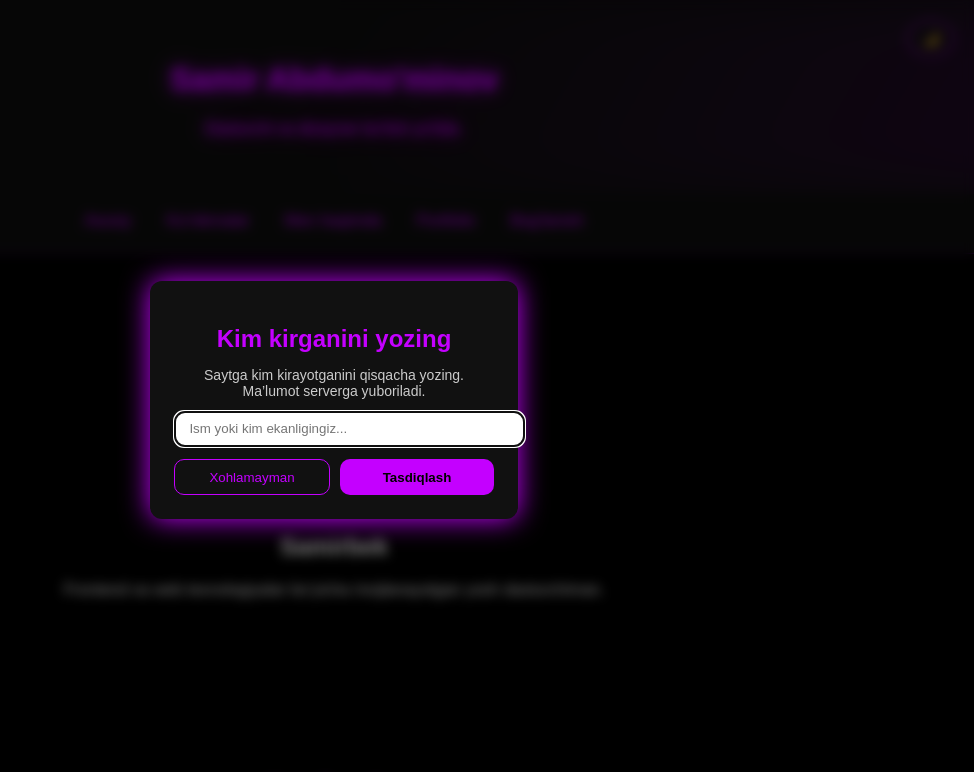
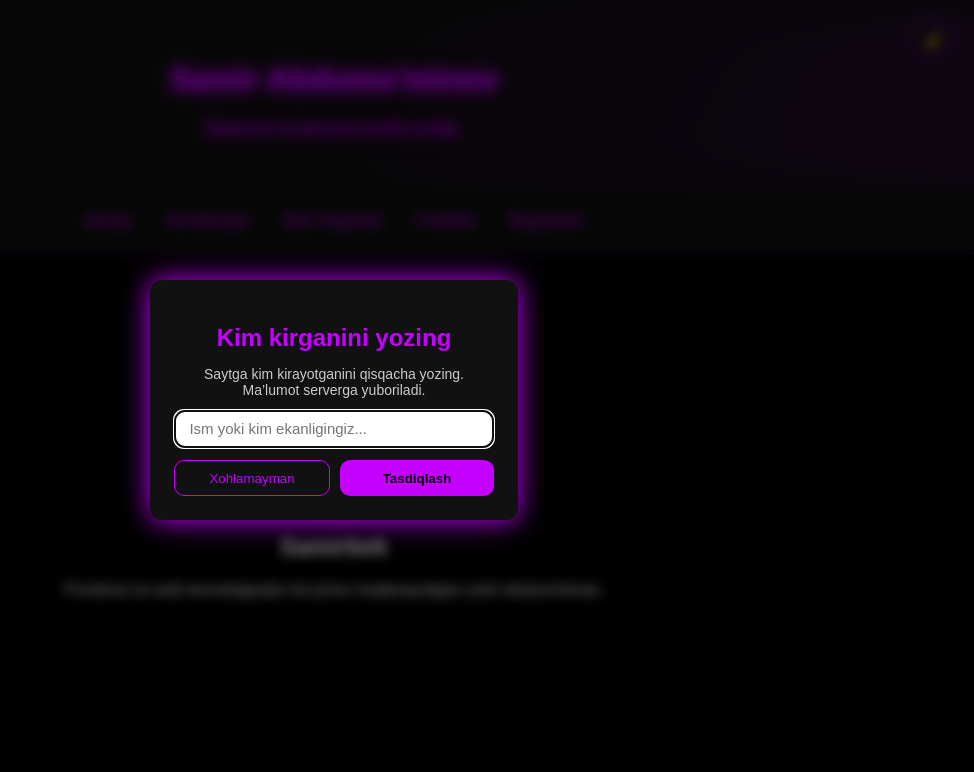
Before and after one commit to Samir20122025/portfolio-site, a plain HTML site: page index.html in a window 1280 px wide. Shown: the top 772 px of the page, without its empty margins (306-1280 px from the left). Drawn offline with Linux system fonts and the light colour scheme.

Commit message:
Update index.html

```diff
--- a/index.html
+++ b/index.html
@@ -238,7 +238,24 @@
   <div class="modal" style="background:#111; padding:1.5rem; border-radius:12px; width:320px; max-width:90%; text-align:center; box-shadow:0 0 28px #c400ff;">
     <h2 style="margin-bottom:8px; color:#c400ff;">Kim kirganini yozing</h2>
     <p style="font-size:14px; color:#ccc; margin-bottom:12px;">Saytga kim kirayotganini qisqacha yozing. Ma’lumot serverga yuboriladi.</p>
-    <input id="visitorInput" type="text" placeholder="Ism yoki kim ekanligingiz..." maxlength="70" style="width:100%; padding:0.6rem 0.9rem; border-radius:10px; border:1px solid #c400ff; margin-bottom:12px; color:#000;">
+    <input
+      id="visitorInput"
+      type="text"
+      placeholder="Ism yoki kim ekanligingiz..."
+      maxlength="70"
+      style="
+        width: 100%;
+        max-width: 100%;
+        padding: 0.6rem 0.9rem;
+        border-radius: 10px;
+        border: 1px solid #c400ff;
+        margin-bottom: 12px;
+        color: #000;
+        box-sizing: border-box;
+        font-size: 15px;
+      "
+    >
+
     <div style="display:flex; gap:10px;">
       <button id="skipBtn" style="flex:1; padding:0.6rem; border-radius:10px; border:none; background:transparent; color:#c400ff; border:1px solid #c400ff; cursor:pointer;">Xohlamayman</button>
       <button id="confirmBtn" style="flex:1; padding:0.6rem; border-radius:10px; border:none; background:#c400ff; color:#000; font-weight:600; cursor:pointer;">Tasdiqlash</button>
```
